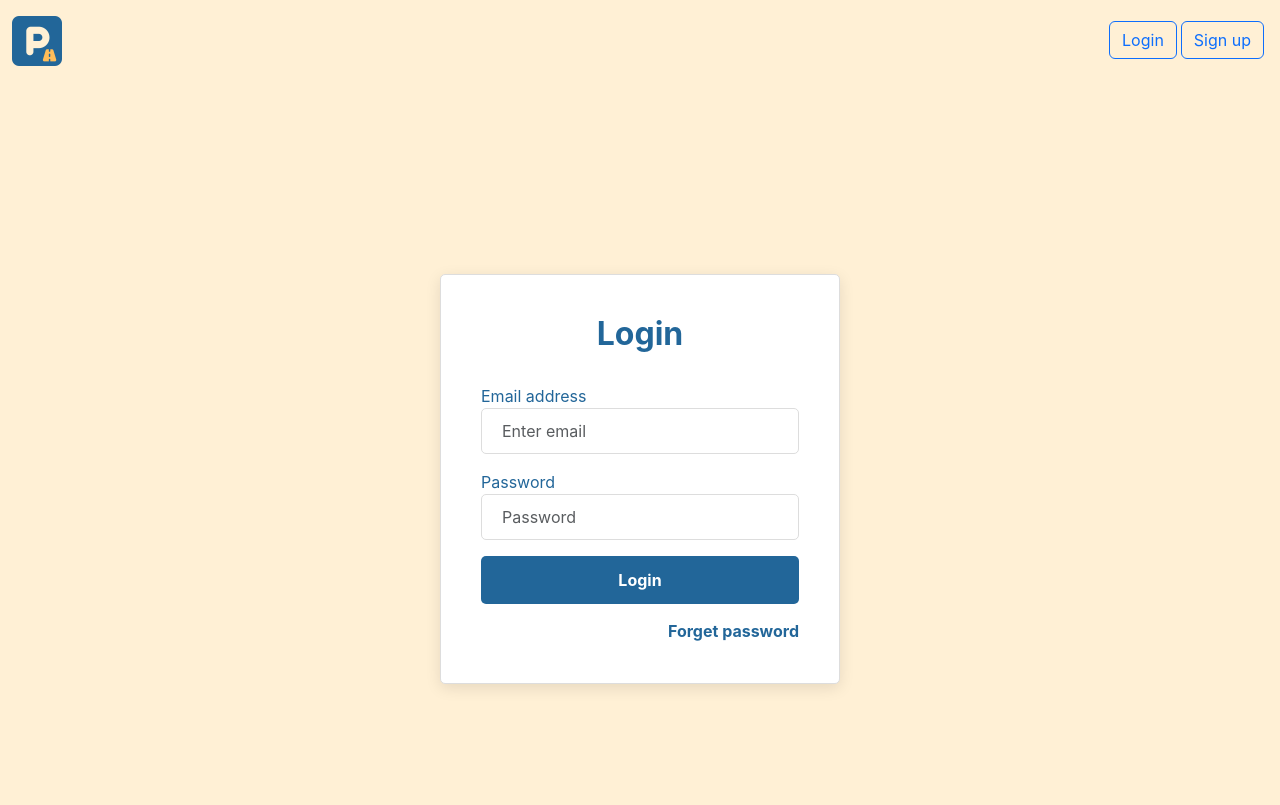
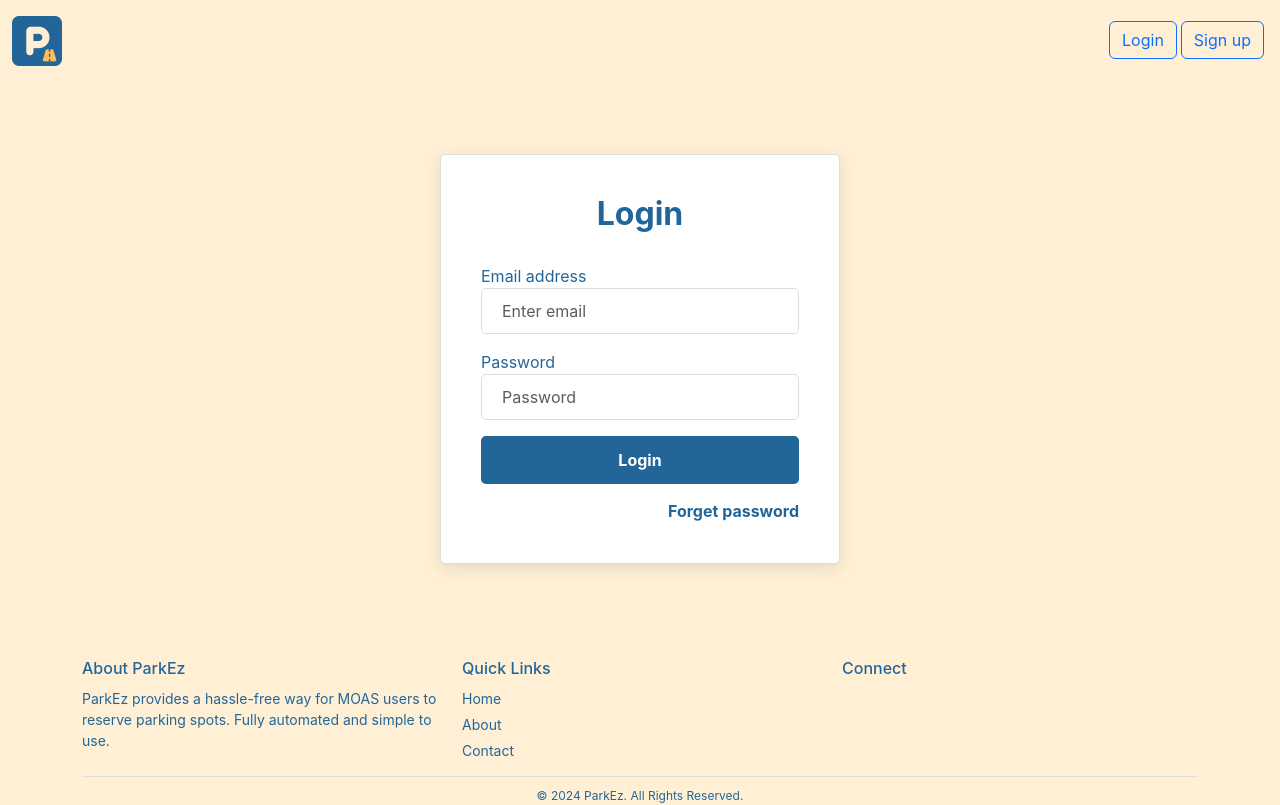
Before and after one commit to Gayan65/parkez, a React (Create React App) app in the folder frontend/: page /login in a window 1280 px wide. Shown: the top 805 px of the page. Built offline with nearby package versions, Linux system fonts and the light colour scheme.

Commit message:
view prot height changed

```diff
--- a/frontend/src/index.css
+++ b/frontend/src/index.css
@@ -342,7 +342,7 @@ body {
 
 /* Container for Login Form */
 .login-signup-container {
-    height: 100vh; /* Full viewport height */
+    height: 70vh; /* Full viewport height */
     display: flex;
     justify-content: center;
     align-items: center;
```
